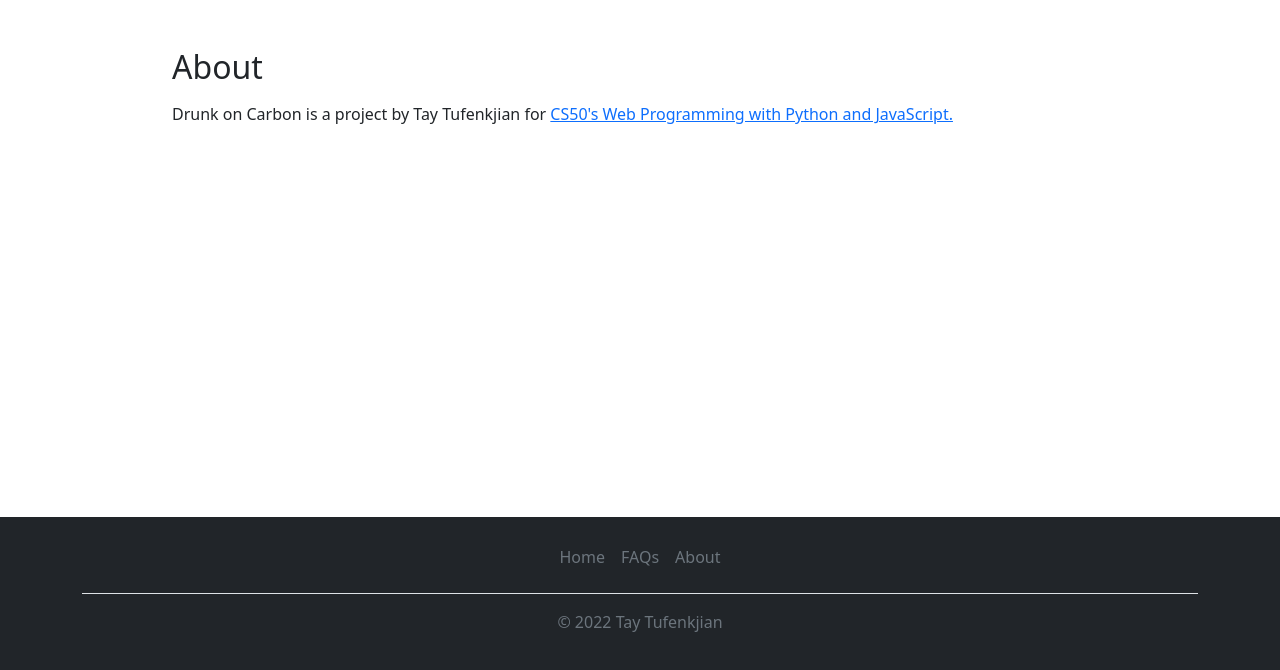
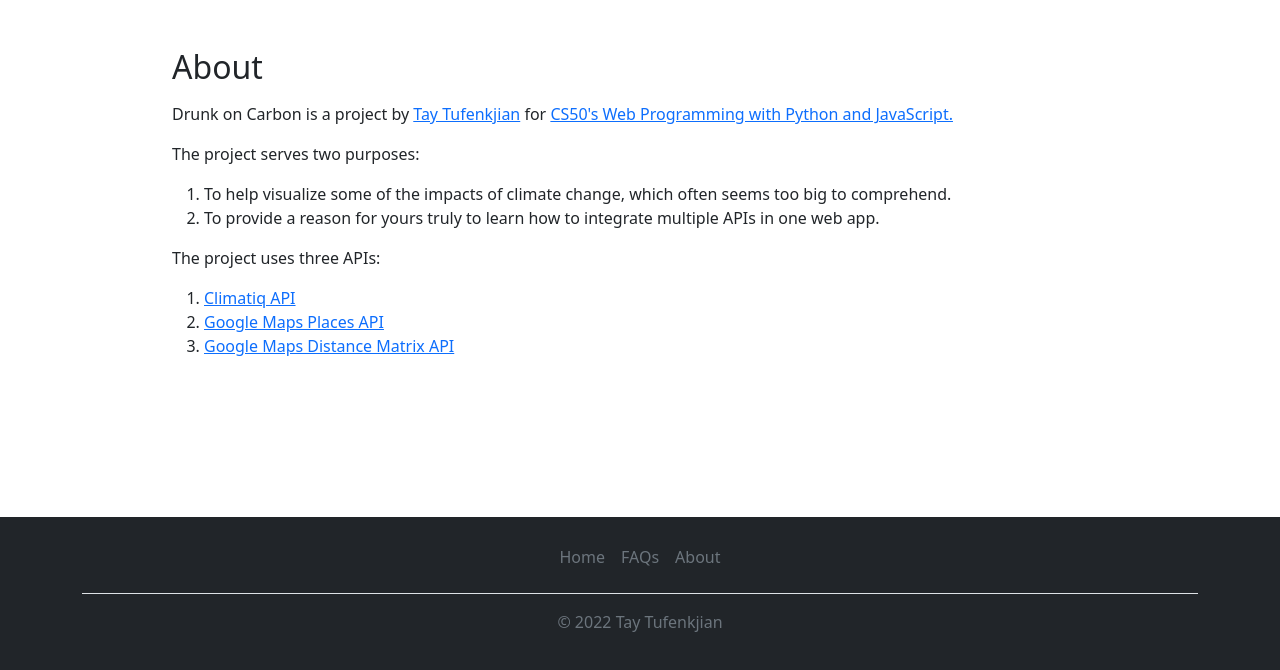
Before and after one commit to TayTufenkjian/drunk-on-carbon, a Django app: page /about in a window 1280 px wide. Shown: the part 130-800 px from the top of the page. Run offline with Django 4.2, Linux system fonts and the light colour scheme; some libraries are stand-ins or nearby versions.

Commit message:
update About page content

```diff
--- a/carbon/templates/about.html
+++ b/carbon/templates/about.html
@@ -4,8 +4,20 @@
 {% block body %}
     <h2>About</h2>
 
-    <p>Drunk on Carbon is a project by Tay Tufenkjian for <a href="https://www.edx.org/course/cs50s-web-programming-with-python-and-javascript">CS50's Web Programming with Python and JavaScript.</a></p>
+    <p>Drunk on Carbon is a project by <a href="https://www.linkedin.com/in/taytufenkjian/" target="blank">Tay Tufenkjian</a> for <a href="https://www.edx.org/course/cs50s-web-programming-with-python-and-javascript" target="blank">CS50's Web Programming with Python and JavaScript.</a></p>
 
+    <p>The project serves two purposes:</p>
+    <ol>
+        <li>To help visualize some of the impacts of climate change, which often seems too big to comprehend.</li>
+        <li>To provide a reason for yours truly to learn how to integrate multiple APIs in one web app.</li>
+    </ol>
+
+    <p>The project uses three APIs:</p>
+    <ol>
+        <li><a href="https://www.climatiq.io/docs" target="blank">Climatiq API</a></li>
+        <li><a href="https://developers.google.com/maps/documentation/places/web-service" target="blank">Google Maps Places API</a></li>
+        <li><a href="https://developers.google.com/maps/documentation/distance-matrix" target="blank">Google Maps Distance Matrix API</a></li>
+    </ol>
 
 
 {% endblock %}
```
